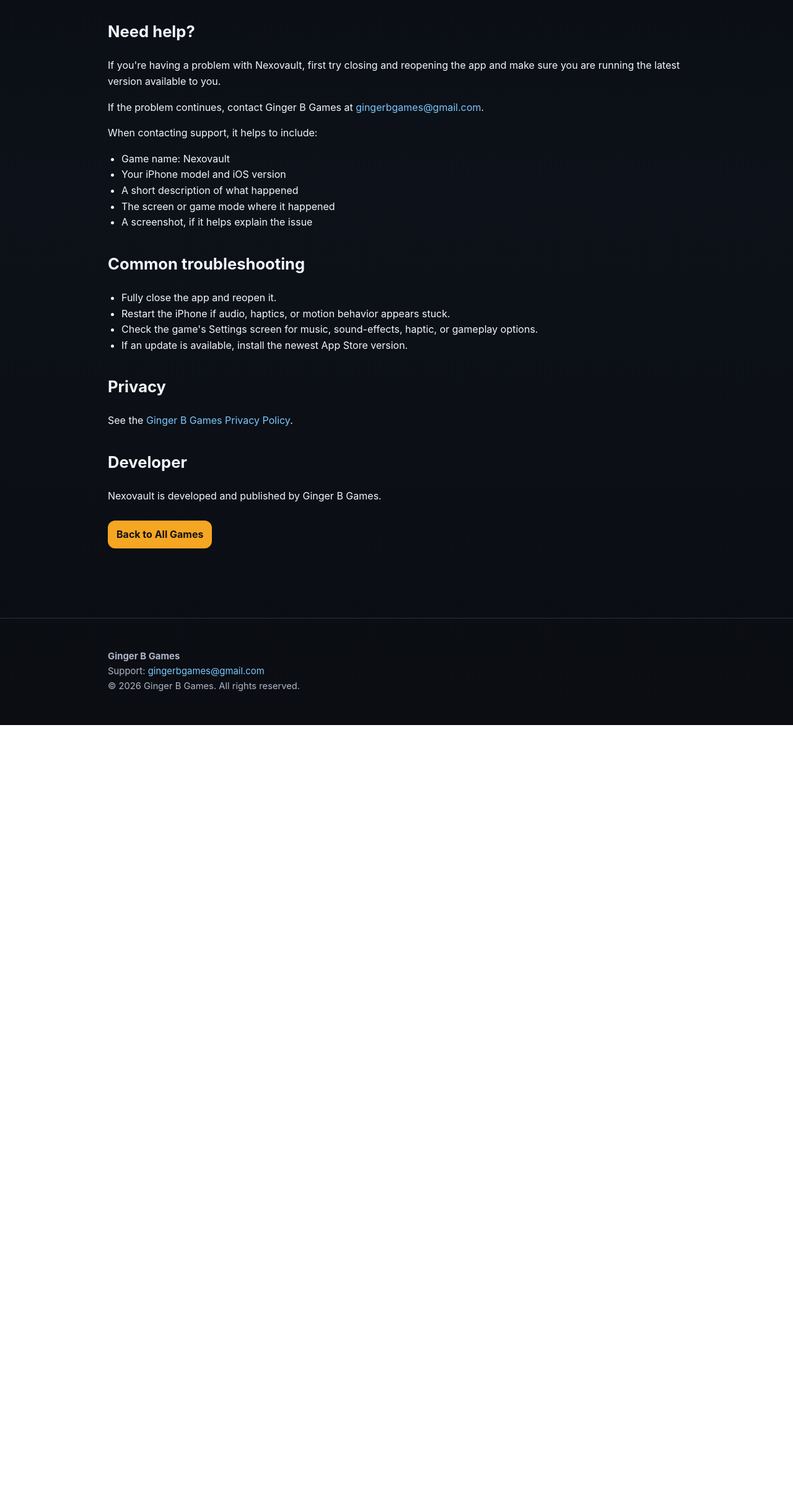
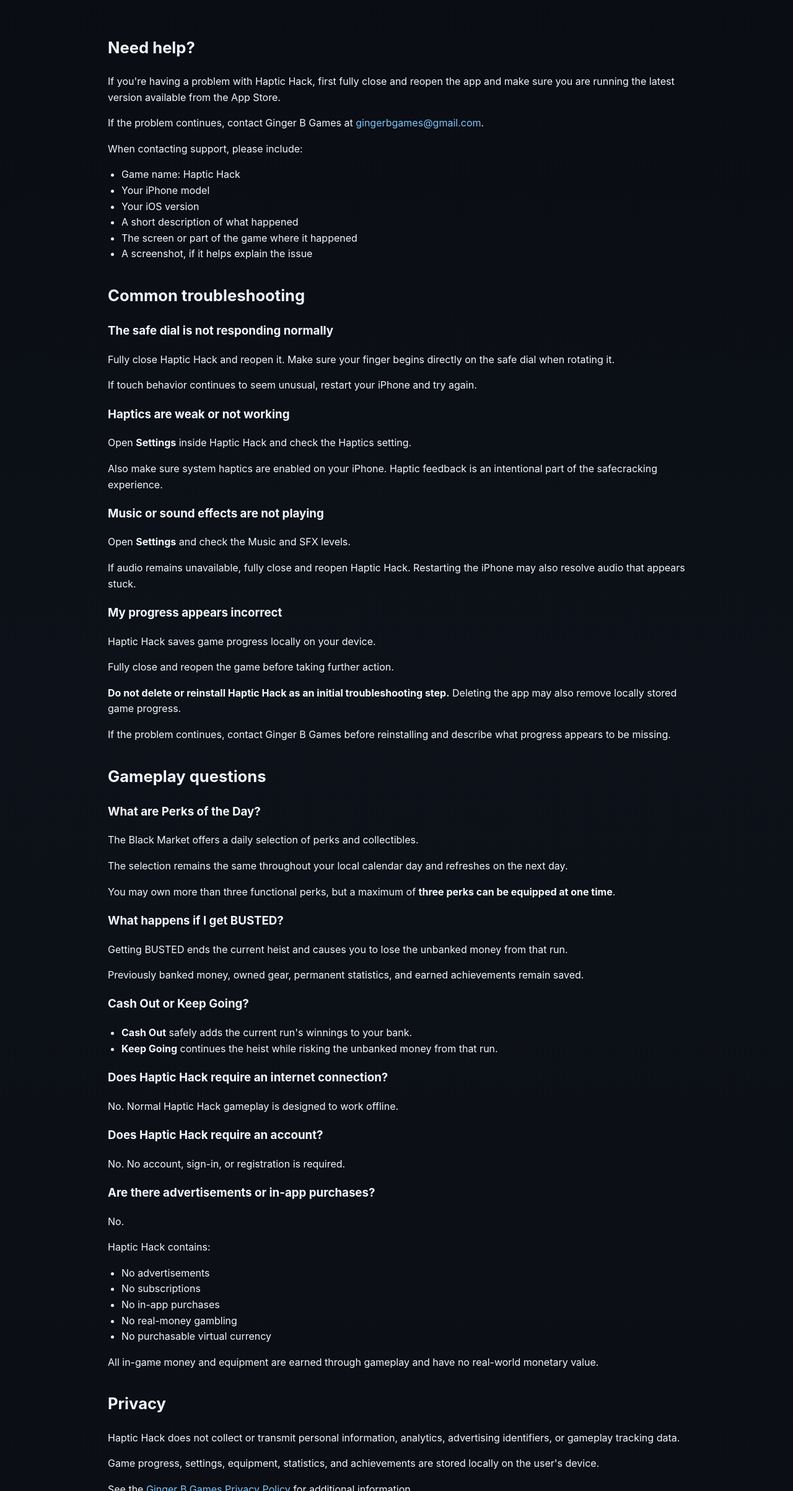
Before and after one commit to gingerbgames/gingerb-games-support, a plain HTML site: page nexovault.html in a window 1280 px wide. Shown: the part 394-2800 px from the top of the page at 62% size. Before the commit the page ends 1564 px from the top, so only its background shows below. Drawn offline with Linux system fonts and the light colour scheme.

Commit message:
Update nexovault.html

````diff
--- a/nexovault.html
+++ b/nexovault.html
@@ -1,9 +1,11 @@
+```html
 <!doctype html>
 <html lang="en">
 <head>
-<meta charset="utf-8"><meta name="viewport" content="width=device-width,initial-scale=1">
-<title>Nexovault Support | Ginger B Games</title>
-<meta name="description" content="Official support page for Nexovault by Ginger B Games.">
+<meta charset="utf-8">
+<meta name="viewport" content="width=device-width,initial-scale=1">
+<title>Haptic Hack Support | Ginger B Games</title>
+<meta name="description" content="Official support page for Haptic Hack by Ginger B Games.">
 <link rel="stylesheet" href="styles.css">
 </head>
 <body>
@@ -19,46 +21,123 @@
 </header>
 
 <main class="wrap">
+
 <section class="hero">
   <span class="badge">Official Game Support</span>
-  <h1>Nexovault</h1>
-  <p>Portrait lockpicking game built around timing, alternating direction, risk, guards, and heist progression.</p>
+  <h1>Haptic Hack</h1>
+  <p>A tactile portrait safecracking game built around precision, haptic feedback, risk, guards, gear, achievements, and heist progression.</p>
 </section>
 
 <section>
 <h2>Need help?</h2>
-<p>If you're having a problem with Nexovault, first try closing and reopening the app and make sure you are running the latest version available to you.</p>
+
+<p>If you're having a problem with Haptic Hack, first fully close and reopen the app and make sure you are running the latest version available from the App Store.</p>
+
 <p>If the problem continues, contact Ginger B Games at <a href="mailto:gingerbgames@gmail.com">gingerbgames@gmail.com</a>.</p>
-<p>When contacting support, it helps to include:</p>
+
+<p>When contacting support, please include:</p>
+
 <ul>
-  <li>Game name: Nexovault</li>
-  <li>Your iPhone model and iOS version</li>
+  <li>Game name: Haptic Hack</li>
+  <li>Your iPhone model</li>
+  <li>Your iOS version</li>
   <li>A short description of what happened</li>
-  <li>The screen or game mode where it happened</li>
+  <li>The screen or part of the game where it happened</li>
   <li>A screenshot, if it helps explain the issue</li>
 </ul>
 </section>
 
 <section>
 <h2>Common troubleshooting</h2>
+
+<h3>The safe dial is not responding normally</h3>
+<p>Fully close Haptic Hack and reopen it. Make sure your finger begins directly on the safe dial when rotating it.</p>
+
+<p>If touch behavior continues to seem unusual, restart your iPhone and try again.</p>
+
+<h3>Haptics are weak or not working</h3>
+<p>Open <strong>Settings</strong> inside Haptic Hack and check the Haptics setting.</p>
+
+<p>Also make sure system haptics are enabled on your iPhone. Haptic feedback is an intentional part of the safecracking experience.</p>
+
+<h3>Music or sound effects are not playing</h3>
+<p>Open <strong>Settings</strong> and check the Music and SFX levels.</p>
+
+<p>If audio remains unavailable, fully close and reopen Haptic Hack. Restarting the iPhone may also resolve audio that appears stuck.</p>
+
+<h3>My progress appears incorrect</h3>
+<p>Haptic Hack saves game progress locally on your device.</p>
+
+<p>Fully close and reopen the game before taking further action.</p>
+
+<p><strong>Do not delete or reinstall Haptic Hack as an initial troubleshooting step.</strong> Deleting the app may also remove locally stored game progress.</p>
+
+<p>If the problem continues, contact Ginger B Games before reinstalling and describe what progress appears to be missing.</p>
+</section>
+
+<section>
+<h2>Gameplay questions</h2>
+
+<h3>What are Perks of the Day?</h3>
+<p>The Black Market offers a daily selection of perks and collectibles.</p>
+
+<p>The selection remains the same throughout your local calendar day and refreshes on the next day.</p>
+
+<p>You may own more than three functional perks, but a maximum of <strong>three perks can be equipped at one time</strong>.</p>
+
+<h3>What happens if I get BUSTED?</h3>
+<p>Getting BUSTED ends the current heist and causes you to lose the unbanked money from that run.</p>
+
+<p>Previously banked money, owned gear, permanent statistics, and earned achievements remain saved.</p>
+
+<h3>Cash Out or Keep Going?</h3>
 <ul>
-  <li>Fully close the app and reopen it.</li>
-  <li>Restart the iPhone if audio, haptics, or motion behavior appears stuck.</li>
-  <li>Check the game's Settings screen for music, sound-effects, haptic, or gameplay options.</li>
-  <li>If an update is available, install the newest App Store version.</li>
+  <li><strong>Cash Out</strong> safely adds the current run's winnings to your bank.</li>
+  <li><strong>Keep Going</strong> continues the heist while risking the unbanked money from that run.</li>
 </ul>
+
+<h3>Does Haptic Hack require an internet connection?</h3>
+<p>No. Normal Haptic Hack gameplay is designed to work offline.</p>
+
+<h3>Does Haptic Hack require an account?</h3>
+<p>No. No account, sign-in, or registration is required.</p>
+
+<h3>Are there advertisements or in-app purchases?</h3>
+<p>No.</p>
+
+<p>Haptic Hack contains:</p>
+
+<ul>
+  <li>No advertisements</li>
+  <li>No subscriptions</li>
+  <li>No in-app purchases</li>
+  <li>No real-money gambling</li>
+  <li>No purchasable virtual currency</li>
+</ul>
+
+<p>All in-game money and equipment are earned through gameplay and have no real-world monetary value.</p>
 </section>
 
 <section>
 <h2>Privacy</h2>
-<p>See the <a href="privacy.html">Ginger B Games Privacy Policy</a>.</p>
+
+<p>Haptic Hack does not collect or transmit personal information, analytics, advertising identifiers, or gameplay tracking data.</p>
+
+<p>Game progress, settings, equipment, statistics, and achievements are stored locally on the user's device.</p>
+
+<p>See the <a href="privacy.html">Ginger B Games Privacy Policy</a> for additional information.</p>
 </section>
 
 <section>
 <h2>Developer</h2>
-<p>Nexovault is developed and published by Ginger B Games.</p>
+
+<p>Haptic Hack is developed and published by Ginger B Games.</p>
+
+<p>Support: <a href="mailto:gingerbgames@gmail.com">gingerbgames@gmail.com</a></p>
+
 <a class="btn" href="index.html">Back to All Games</a>
 </section>
+
 </main>
 
 <footer>
@@ -69,4 +148,6 @@
   </div>
 </footer>
 
-</body></html>
+</body>
+</html>
+```
````
